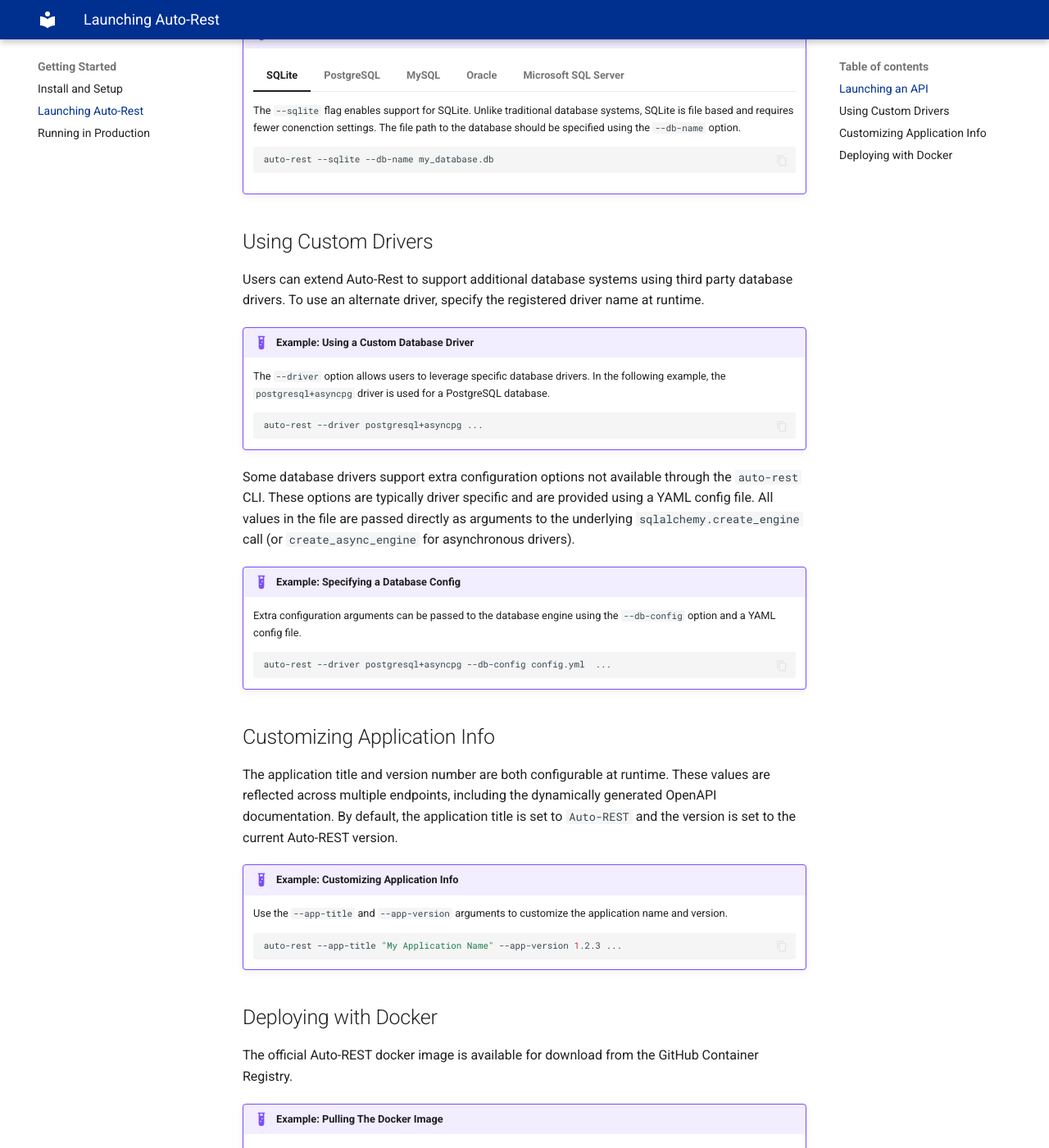
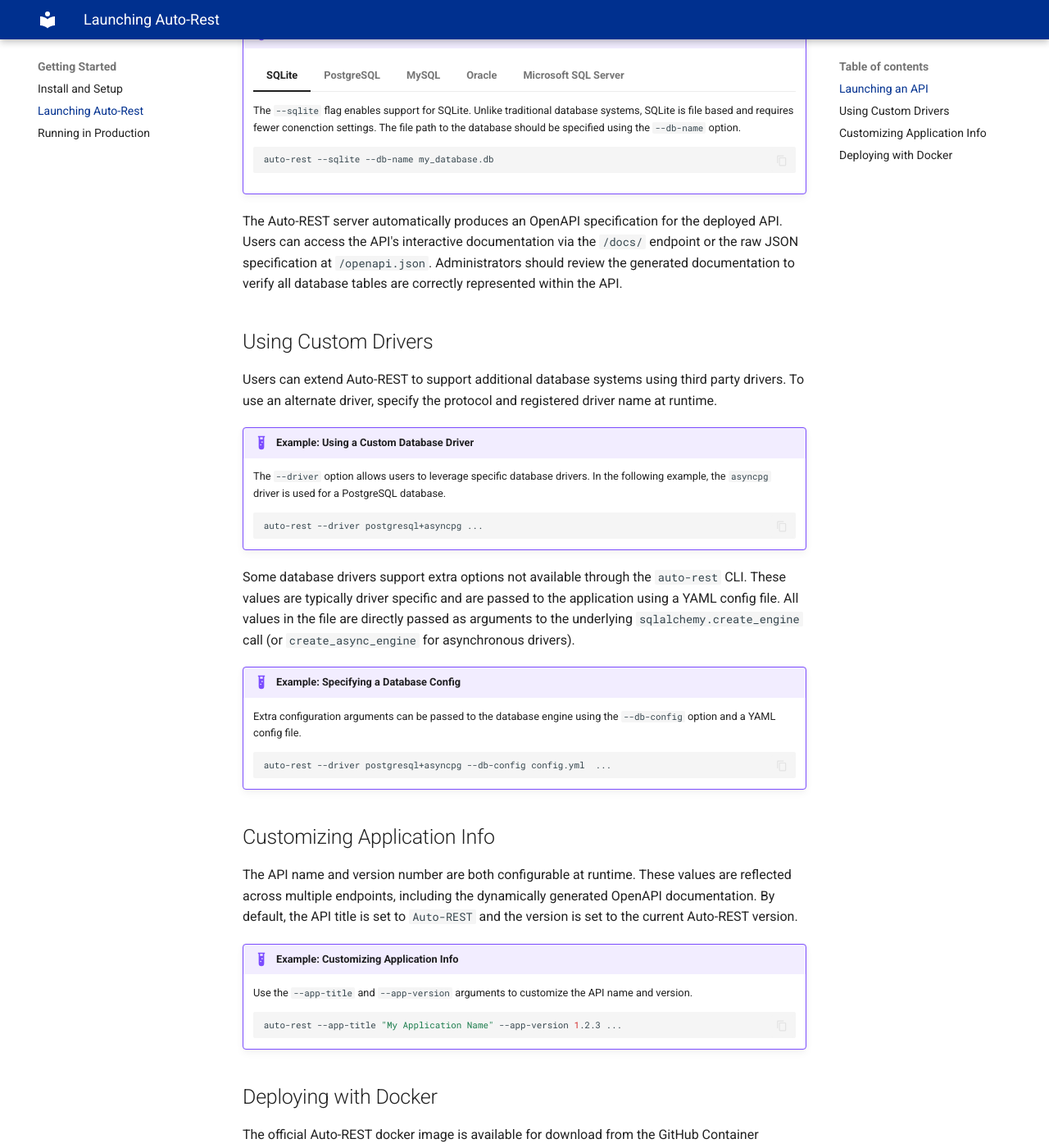
Before and after one commit to Better-HPC/auto-rest, an MkDocs documentation site: the page built from docs/getting_started/launching.md, in a window 1280 px wide and 1400 px high, scrolled down 445 px. Shown: the whole window at 82% size. Built offline with MkDocs 1.6.1 and Material for MkDocs 9.7.7, drawn with Linux system fonts in a browser that asks for light colours.

Commit message:
Documentation review pass (#116)

````diff
--- a/docs/getting_started/launching.md
+++ b/docs/getting_started/launching.md
@@ -54,23 +54,28 @@ map the database schema, and deploy a customized API server.
         auto-rest --mssql --db-host localhost --db-port 1433 --db-name my_database
         ```
 
+The Auto-REST server automatically produces an OpenAPI specification for the deployed API.
+Users can access the API's interactive documentation via the `/docs/` endpoint or the raw JSON specification at `/openapi.json`.
+Administrators should review the generated documentation to verify all database tables are correctly represented within
+the API.
+
 ## Using Custom Drivers
 
-Users can extend Auto-Rest to support additional database systems using third party database drivers.
-To use an alternate driver, specify the registered driver name at runtime.
+Users can extend Auto-REST to support additional database systems using third party drivers.
+To use an alternate driver, specify the protocol and registered driver name at runtime.
 
 !!! example "Example: Using a Custom Database Driver"
 
     The `--driver` option allows users to leverage specific database drivers.
-    In the following example, the `postgresql+asyncpg` driver is used for a PostgreSQL database.
+    In the following example, the `asyncpg` driver is used for a PostgreSQL database.
 
     ```shell
     auto-rest --driver postgresql+asyncpg ...
     ```
 
-Some database drivers support extra configuration options not available through the `auto-rest` CLI.
-These options are typically driver specific and are provided using a YAML config file.
-All values in the file are passed directly as arguments to the underlying `sqlalchemy.create_engine` call
+Some database drivers support extra options not available through the `auto-rest` CLI.
+These values are typically driver specific and are passed to the application using a YAML config file.
+All values in the file are directly passed as arguments to the underlying `sqlalchemy.create_engine` call
 (or `create_async_engine` for asynchronous drivers).
 
 !!! example "Example: Specifying a Database Config"
@@ -84,13 +89,13 @@ All values in the file are passed directly as arguments to the underlying `sqlal
 
 ## Customizing Application Info
 
-The application title and version number are both configurable at runtime.
+The API name and version number are both configurable at runtime.
 These values are reflected across multiple endpoints, including the dynamically generated OpenAPI documentation.
-By default, the application title is set to `Auto-REST` and the version is set to the current Auto-REST version.
+By default, the API title is set to `Auto-REST` and the version is set to the current Auto-REST version.
 
 !!! example "Example: Customizing Application Info"
 
-    Use the `--app-title` and `--app-version` arguments to customize the application name and version.
+    Use the `--app-title` and `--app-version` arguments to customize the API name and version.
 
     ```shell
     auto-rest --app-title "My Application Name" --app-version 1.2.3 ...
````
Also changed, not shown: docs/getting_started/install.md (+10 -11 lines), docs/getting_started/production.md (+1 -2 lines).
